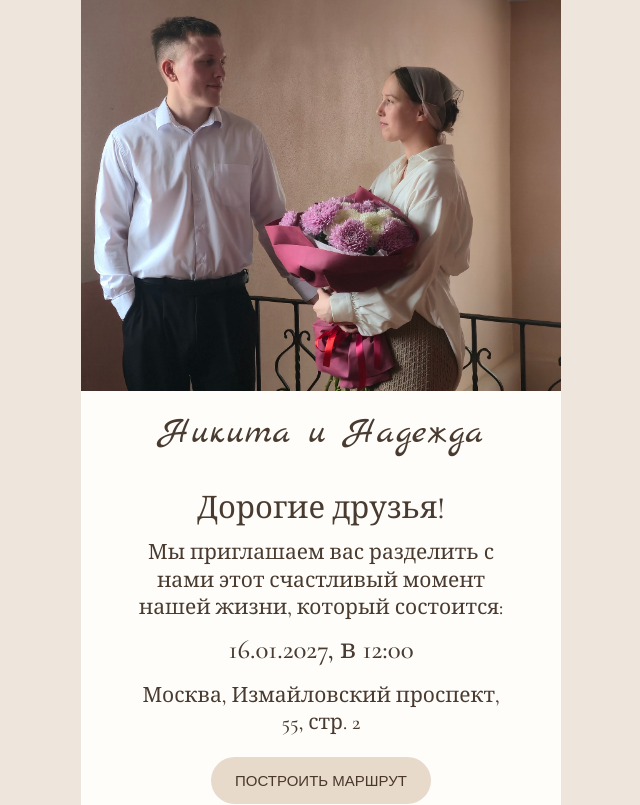
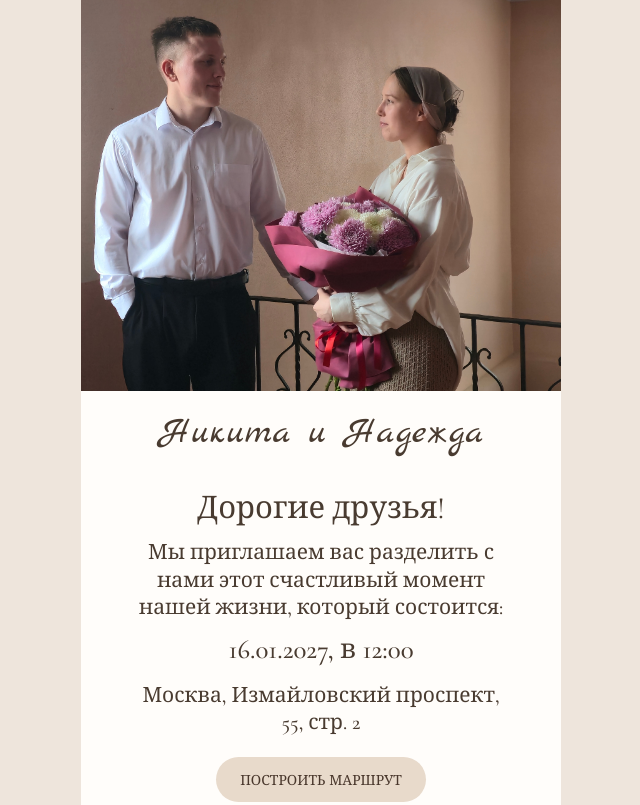
Before and after one commit to Tsar-Zi/nikita-nadya, a plain HTML site: page index.html in a window 1280 px wide. Shown: the top 805 px of the page, without its empty margins (319-959 px from the left). Drawn offline with nearby package versions, Linux system fonts and the light colour scheme.

Commit message:
Update style.css

```diff
--- a/style.css
+++ b/style.css
@@ -48,16 +48,7 @@ footer.verse-photo{aspect-ratio:1;padding:8%;margin:28px 24px 24px;background:ur
 form {
   font-weight: 500;
   font-size: 21px;
-}
 
-/* Кнопки и поля — простой читаемый шрифт */
-.button,
-input,
-textarea,
-select {
-  font-family: Arial, sans-serif;
-  font-size: 15px;
-}
 
 /* Заголовки — чуть плотнее */
 h2 {
```
